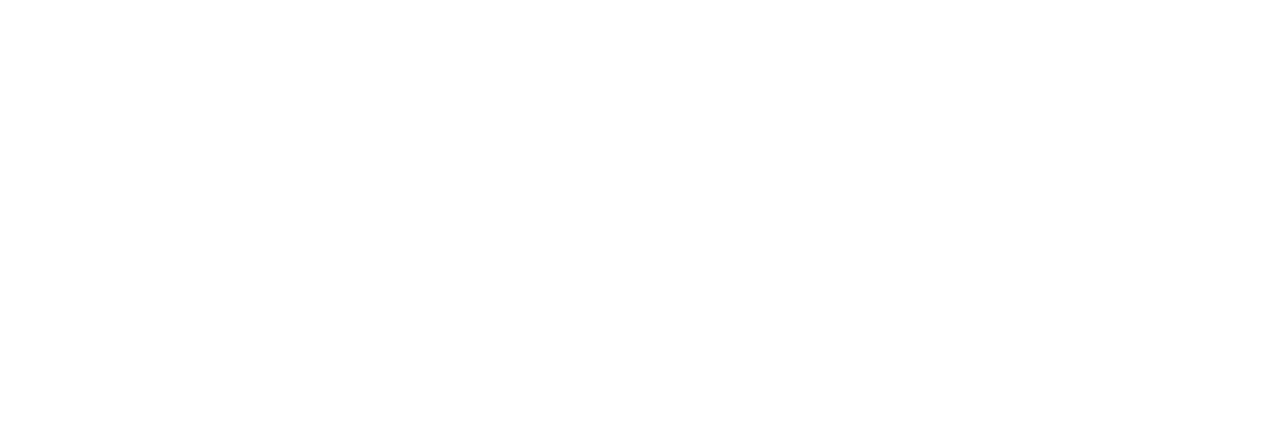
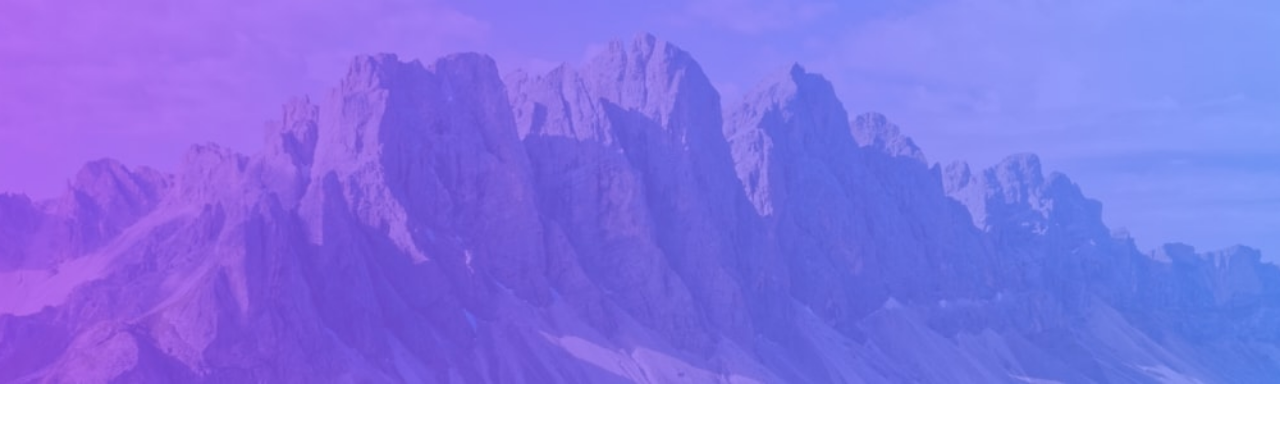
Before and after one commit to developer-luizcarlos/nextjs-todo-app-theme-switcher-indexdb, a Next.js app: page / in a window 1280 px wide. Shown: the top 422 px of the page. Built offline with nearby package versions, Linux system fonts and the light colour scheme.

Commit message:
feat: create header element (styled)
The background image of this element changes
based on the current theme.

```diff
--- a/src/app/page.tsx
+++ b/src/app/page.tsx
@@ -1,5 +1,22 @@
+"use client";
+
+import { ThemeContext } from "@/context/ThemeContext/ThemeProvider";
+import { useContext } from "react";
+
 const Home: React.FC = () => {
-  return <></>;
+  const { theme } = useContext(ThemeContext)!;
+
+  return (
+    <>
+      <header
+        className={`h-96 ${
+          theme === "light"
+            ? "bg-[url('/images/bg-mobile-light.jpg')] md:bg-[url('/images/bg-desktop-light.jpg')]"
+            : "bg-[url('/images/bg-mobile-dark.jpg')] md:bg-[url('/images/bg-desktop-dark.jpg')]"
+        } bg-center bg-cover flex items-center justify-center`}
+      ></header>
+    </>
+  );
 };
 
 export default Home;
```
